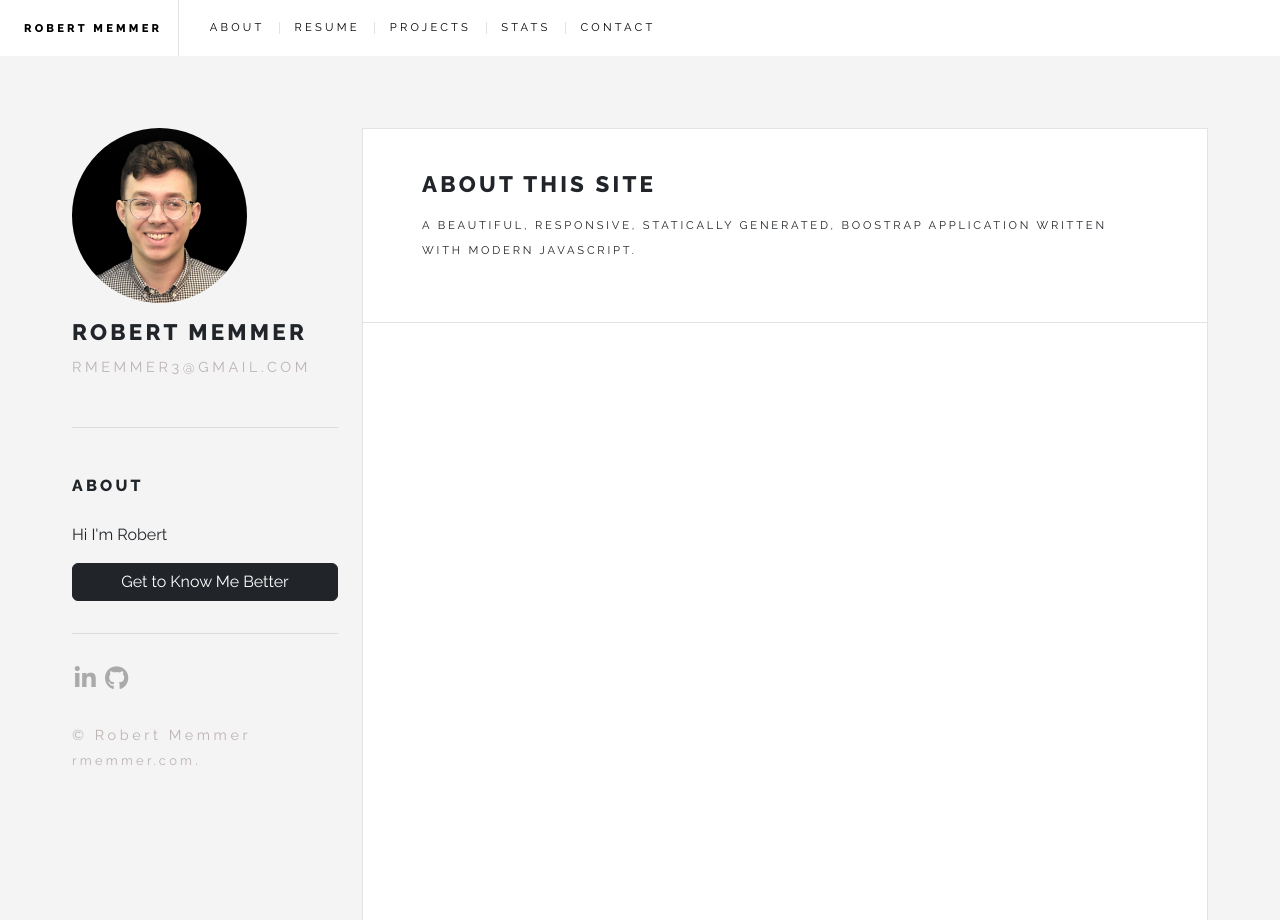
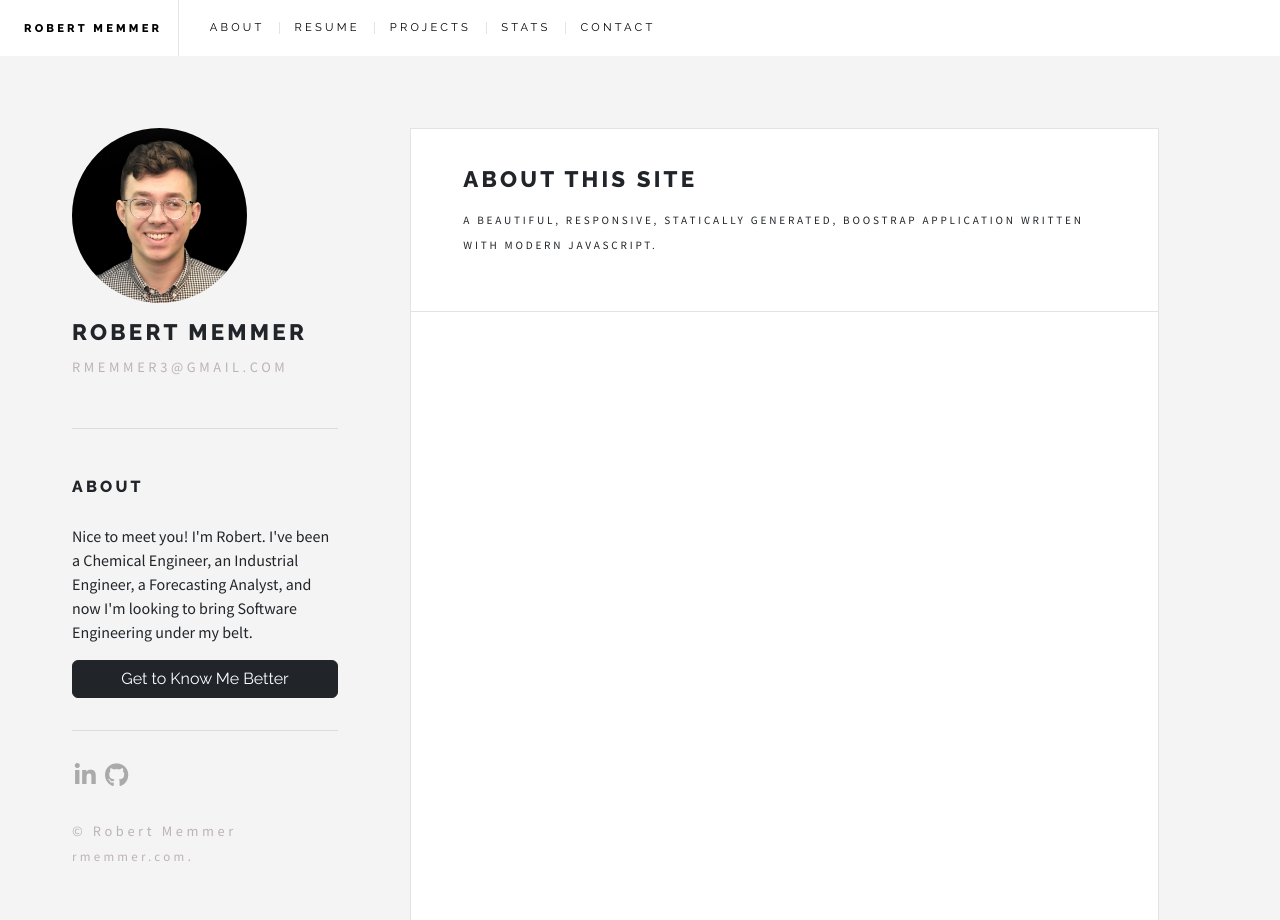
Before and after one commit to rmemmer/personal-site, a plain HTML site: page index.html in a window 1280 px wide. Shown: the top 920 px of the page. Drawn offline with nearby package versions, Linux system fonts and the light colour scheme.

Commit message:
Font styling, link styling, About Me first draft.

```diff
--- a/app.css
+++ b/app.css
@@ -8,6 +8,11 @@ body {
 header {
     padding: 5% 7% 5%;
     border-bottom: 1px solid hsla(0,0%,63%,.3);
+}
+
+p {
+    font-family: "Source Sans Pro", Raleway, Helvetica, sans-serif;
+    font-weight: 400;
 }
 
 a {
@@ -113,6 +118,7 @@ h2 {
     margin-bottom: 1em;
 }
 
+
 .sidebar-section {
     border-bottom: 1px solid hsla(0,0%,63%,.3);
     padding-bottom:2rem;
@@ -170,3 +176,7 @@ h2 {
     font-weight: 800;
     letter-spacing: 0.2rem;
 }
+
+.main {
+    margin-left: 48px;
+}
--- a/index.html
+++ b/index.html
@@ -79,7 +79,7 @@
                 </div>
                 <div class="sidebar-section">
                     <h2>ABOUT</h2>
-                    <p>Hi I'm Robert</p>
+                    <p>Nice to meet you! I'm Robert. I've been a Chemical Engineer, an Industrial Engineer, a Forecasting Analyst, and now I'm looking to bring Software Engineering under my belt.</p>
                     <div class="d-grid gap-2">
                         <button href="resume.html" class="btn btn-dark" type="button">Get to Know Me Better</button>
                     </div>
@@ -98,7 +98,7 @@
         </div>
 
 
-        <div class="col-xl-9 col-12 order-first order-xl-2">
+        <div class="main col-xl-8 col-12 order-first order-xl-2">
             <!--Main-->
             <section id="main">
                 <header>
```
